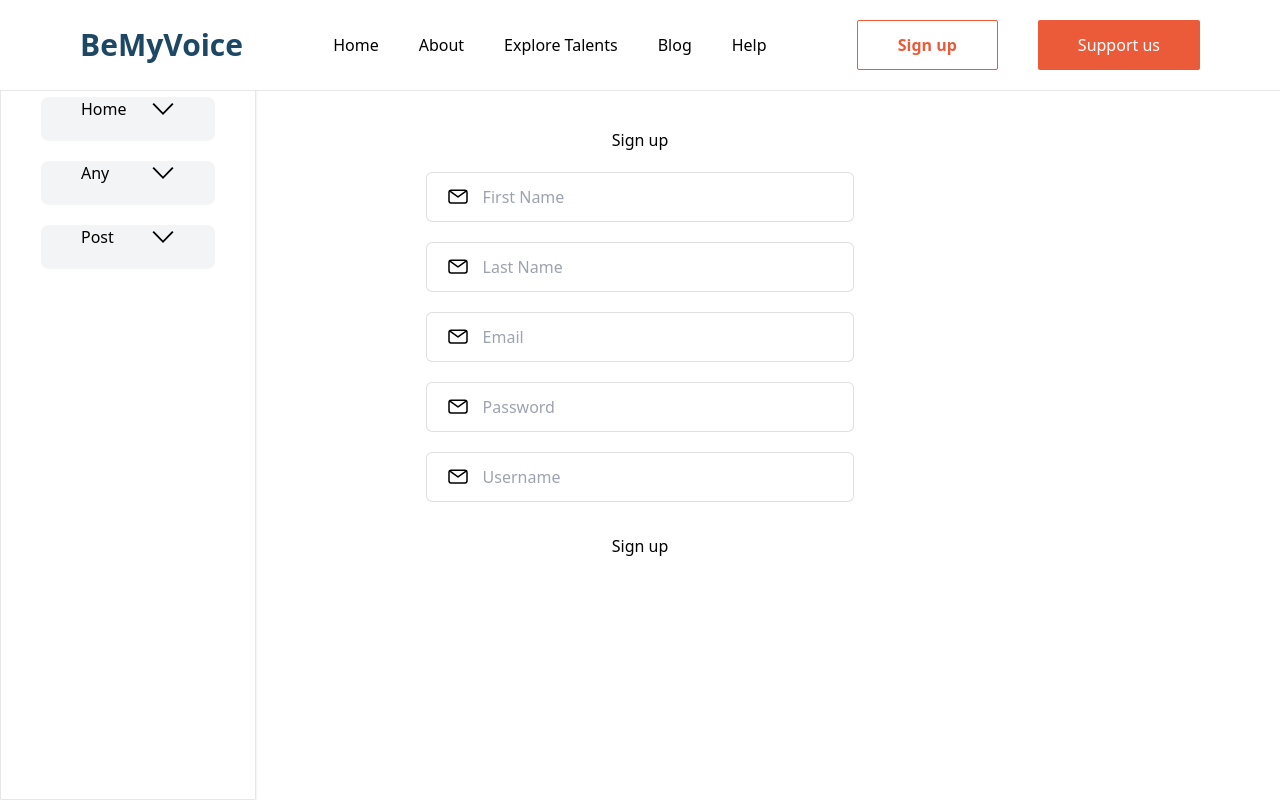
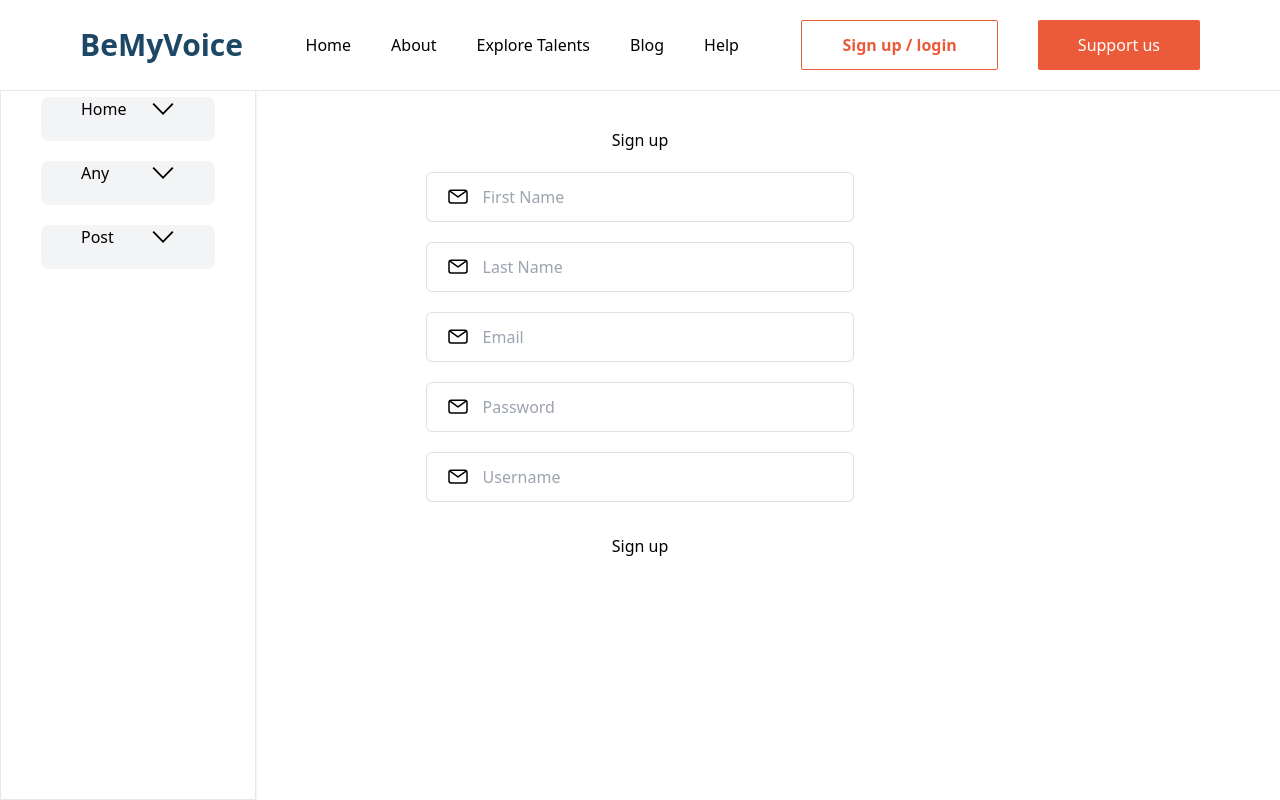
Before and after one commit to Delyc/reddi-fe, a Next.js app: page /signup in a window 1280 px wide. Built offline with nearby package versions, Linux system fonts and the light colour scheme.

Commit message:
Fix: Fixing Navbar button

```diff
--- a/components/layouts/Navbar.tsx
+++ b/components/layouts/Navbar.tsx
@@ -3,10 +3,18 @@ import Button from "../ui/Button";
 import Input from "../ui/Input";
 import Link from "next/link";
 import { useState } from "react";
+import { toast } from "react-toastify";
 
 const Navbar = ({show, handleModal}:{show: boolean; handleModal: () => void;}) => {
   console.log("clicked")
+const user = localStorage.getItem("token")
+console.log(user)
 
+const handleLogout = () => {
+  localStorage.removeItem("user");
+    localStorage.removeItem("token");
+    toast.success("Logged out Successfully")
+}
 
   return (
     <>
@@ -26,11 +34,13 @@ const Navbar = ({show, handleModal}:{show: boolean; handleModal: () => void;}) =
                         <li>Help</li>
                     </ul>
                     <div className="md:flex gap-10 hidden ">
-                        <Button onClick={handleModal} className="bg-white border border-[#eb5b39] text-[#eb5b39] font-bold rounded-[50px]" text="Sign up" />
+
+                      {user ?  <Button onClick={handleLogout} className="bg-white border border-[#eb5b39] text-[#eb5b39] font-bold rounded-[50px]" text="Logout" /> : <Button onClick={handleModal} className="bg-white border border-[#eb5b39] text-[#eb5b39] font-bold rounded-[50px]" text="Sign up / login" />}
                         <Button className="bg-[#eb5b39] text-white" text="Support us" />
                     </div>
                 </header>
     </>
   );
 };
+
 export default Navbar;
```
